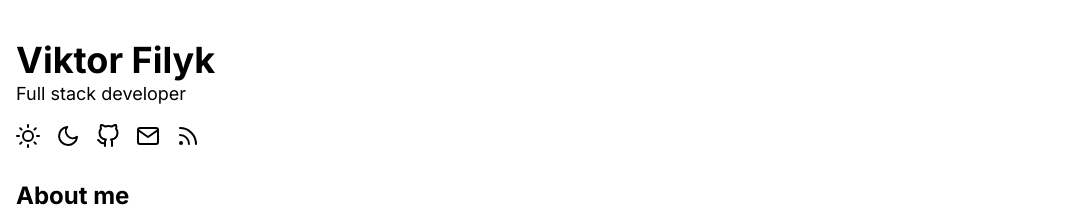
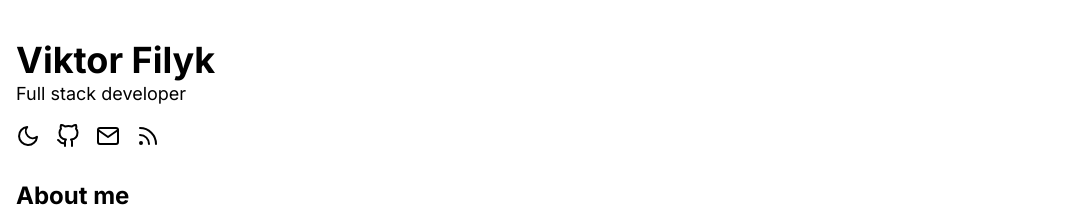
Before and after one commit to viktorfilyk4/blog-with-nextjs, a Next.js app: page / in a window 1280 px wide. Shown: the top 214 px of the page, without its empty margins (0-1075 px from the left). Built offline with nearby package versions, Linux system fonts and the light colour scheme.

Commit message:
Added .env; Added DarkMode (not finished yet)

```diff
--- a/package.json
+++ b/package.json
@@ -25,6 +25,7 @@
     "gray-matter": "^4.0.3",
     "next": "13.4.9",
     "next-mdx-remote": "^4.4.1",
+    "next-themes": "^0.2.1",
     "postcss": "8.4.25",
     "react": "18.2.0",
     "react-dom": "18.2.0",
--- /dev/null
+++ b/src/app/_components/dark-mode-toggle.tsx
@@ -0,0 +1,17 @@
+"use client"
+
+import { useTheme } from "next-themes"
+import { Moon, Sun } from "react-feather"
+
+type DarkModeToggleProps = {
+
+}
+
+export default function DarkModeToggle({}: DarkModeToggleProps) {
+  const { theme, setTheme } = useTheme()
+  return (
+    <button onClick={() => setTheme(theme === "dark" ? "light" : "dark")}>
+      {theme === "dark" ? <Sun/> : <Moon/>}
+    </button>
+  )
+}
--- a/src/app/_components/header-icon.tsx
+++ /dev/null
@@ -1,12 +0,0 @@
-import { type Icon } from "react-feather"
-
-type IconProps = {
-    IconComponent: Icon
-    url?: string
-}
-
-export default function HeaderIcon({ IconComponent, url }: IconProps) {
-    return (
-        <a href={url || '#'}><IconComponent /></a>
-    )
-}
--- /dev/null
+++ b/src/app/_components/social-icon.tsx
@@ -0,0 +1,14 @@
+import { type Icon } from "react-feather"
+
+type SocialIconProps = {
+  IconComponent: Icon
+  url: string
+}
+
+export default function SocialIcon({ IconComponent, url }: SocialIconProps) {
+  return (
+    <a href={url}>
+      <IconComponent />
+    </a>
+  )
+}
--- a/src/app/layout.tsx
+++ b/src/app/layout.tsx
@@ -1,12 +1,13 @@
-import './globals.css'
-import type { Metadata } from 'next'
-import { Inter } from 'next/font/google'
+import "./globals.css"
+import type { Metadata } from "next"
+import { Inter } from "next/font/google"
+import { NextThemesProvider } from "./providers"
 
-const inter = Inter({ subsets: ['latin'] })
+const inter = Inter({ subsets: ["latin"] })
 
 export const metadata: Metadata = {
-  title: 'Viktor Filyk',
-  description: 'Generated by create next app',
+  title: "Viktor Filyk",
+  description: "Generated by create next app"
 }
 
 type RootLayoutProps = {
@@ -15,8 +16,10 @@ type RootLayoutProps = {
 
 export default function RootLayout({ children }: RootLayoutProps) {
   return (
-    <html lang="en">
-      <body className={inter.className}>{children}</body>
+    <html className='' lang='en'>
+      <body className={inter.className + " dark:bg-gray-800"}>
+        <NextThemesProvider>{children}</NextThemesProvider>
+      </body>
     </html>
   )
 }
--- a/src/app/page.tsx
+++ b/src/app/page.tsx
@@ -1,13 +1,10 @@
-import Image from "next/image"
-import HelloWorld from "./hello.mdx"
-import { MDXRemote } from "next-mdx-remote/rsc"
-import { getPost, getPosts } from "./blog/[slug]/_components/get-posts"
-import { Sun, Moon, GitHub, Mail, Rss } from "react-feather"
+import { GitHub, Mail, Rss } from "react-feather"
 import Project from "./_components/project"
 import Post from "./_components/post"
 import HomeFooter from "./_components/footer"
-import HeaderIcon from "./_components/header-icon"
+import SocialIcon from "./_components/social-icon"
 import { projects } from "./_lib/mocks"
+import DarkMode from "./_components/dark-mode-toggle"
 
 export default async function Page() {
   return (
@@ -18,13 +15,13 @@ export default async function Page() {
           <h2 className='text-lg'>Full stack developer</h2>
         </div>
         <div className='flex gap-x-4'>
-          <HeaderIcon IconComponent={Sun} />
-          <HeaderIcon IconComponent={Moon} />
-          <HeaderIcon IconComponent={GitHub} url='https://github.com' />
-          <HeaderIcon IconComponent={Mail} />
-          <HeaderIcon IconComponent={Rss} />
+          <DarkMode />
+          <SocialIcon IconComponent={GitHub} url={`${process.env.GITHUB_LINK}`} />
+          <SocialIcon IconComponent={Mail} url={`mailto:${process.env.MAILTO_EMAIL}`} />
+          <SocialIcon IconComponent={Rss} url={`${process.env.DOMAIN}/feed.xml`} />
         </div>
       </div>
+      {/* everything above is finished (logic, not styles) */}
       <div className='py-4'>
         <h3 className='text-2xl font-bold pb-2'>About me</h3>
         <p>
--- /dev/null
+++ b/src/app/providers.tsx
@@ -0,0 +1,7 @@
+"use client"
+
+import { ThemeProvider } from "next-themes"
+
+export function NextThemesProvider({ children }: { children: React.ReactNode }) {
+  return <ThemeProvider attribute="class">{children}</ThemeProvider>
+}
--- a/tailwind.config.js
+++ b/tailwind.config.js
@@ -15,4 +15,5 @@ module.exports = {
     },
   },
   plugins: [],
+  darkMode: 'class'
 }
```
Also changed, not shown: 2 other files (tests, documents, lock files or other folders).
